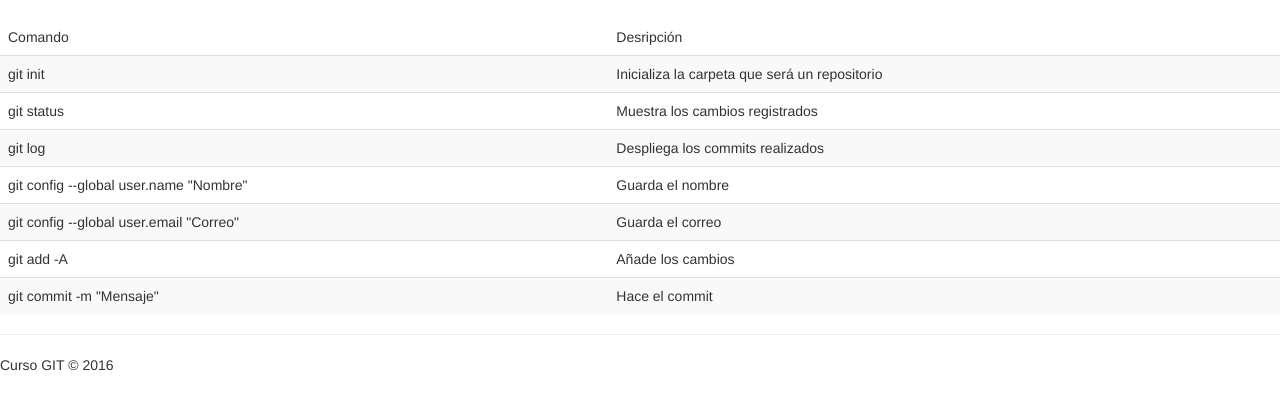
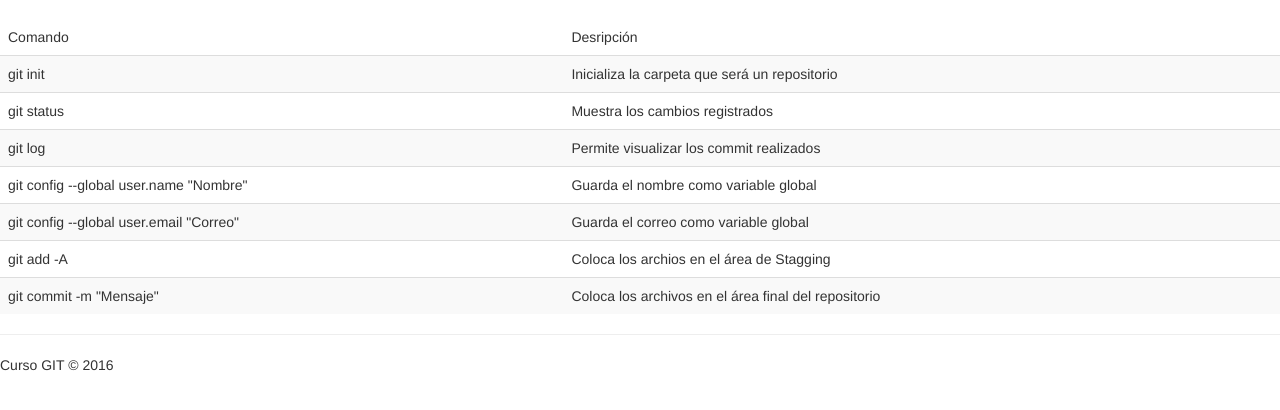
Before and after one commit to Dhartaros/gitrepo, a plain HTML site: page index.html in a window 1280 px wide. Shown: the part 82-492 px from the top of the page. Drawn offline with Linux system fonts and the light colour scheme.

Commit message:
se corrigieron los errores de las descripciones

```diff
--- a/index.html
+++ b/index.html
@@ -24,23 +24,23 @@
 			</tr>
 			<tr>
 				<td>git log</td>
-				<td>Despliega los commits realizados</td>
+				<td>Permite visualizar los commit realizados</td>
 			</tr>
 			<tr>
 				<td>git config --global user.name "Nombre"</td>
-				<td>Guarda el nombre</td>
+				<td>Guarda el nombre como variable global</td>
 			</tr>
 			<tr>
 				<td>git config --global user.email "Correo"</td>
-				<td>Guarda el correo</td>
+				<td>Guarda el correo como variable global</td>
 			</tr>
 			<tr>
 				<td>git add -A</td>
-				<td>Añade los cambios</td>
+				<td>Coloca los archios en el área de Stagging</td>
 			</tr>
 			<tr>
 				<td>git commit -m "Mensaje"</td>
-				<td>Hace el commit</td>
+				<td>Coloca los archivos en el área final del repositorio</td>
 			</tr>
 		</tbody>
 	</table>
```
